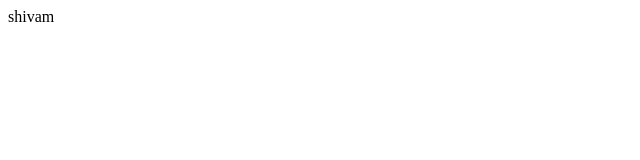
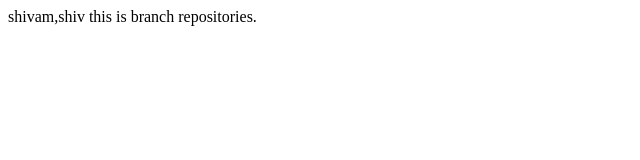
Before and after one commit to shivam4842/demo-branches, a plain HTML site: page index.html in a window 1280 px wide. Shown: the whole page, without its empty margins (0-640 px from the left). Drawn offline with Linux system fonts and the light colour scheme.

Commit message:
document2

```diff
--- a/index.html
+++ b/index.html
@@ -7,7 +7,8 @@
     <title>Document</title>
 </head>
 <body>
-    shivam
+    shivam,shiv
+    this is branch repositories.
 
 </body>
 </html>
```
